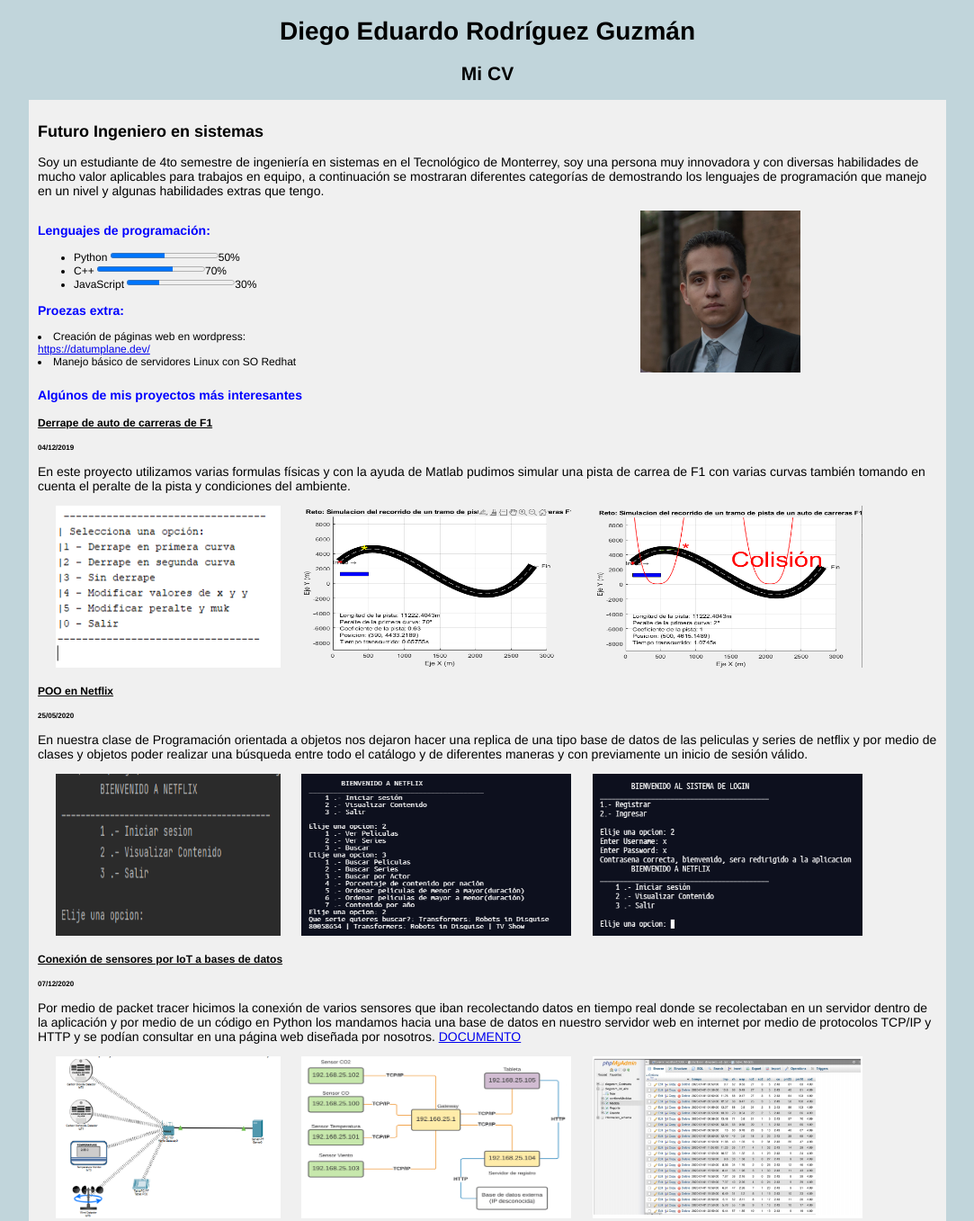
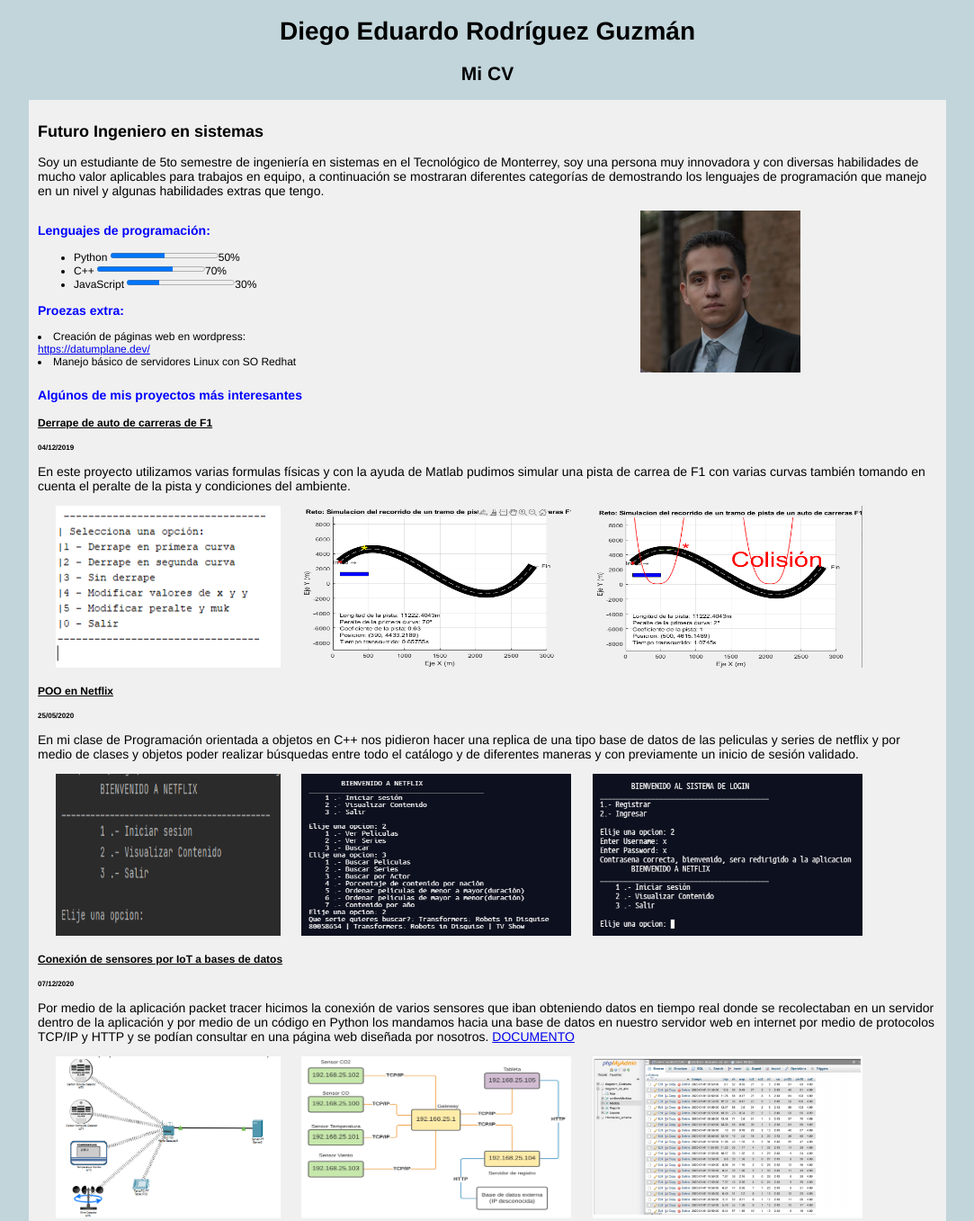
Before and after one commit to Diegorem/Diegorem.github.io, a plain HTML site: page index.html in a window 1280 px wide. Shown: the top 1357 px of the page at 90% size, without its empty margins (98-1181 px from the left). Drawn offline with Linux system fonts and the light colour scheme.

Commit message:
Update index.html

```diff
--- a/index.html
+++ b/index.html
@@ -19,7 +19,7 @@
   </div>
   <div class="main_section">
     <h2>Futuro Ingeniero en sistemas</h2>
-    <p>Soy un estudiante de 4to semestre de ingeniería
+    <p>Soy un estudiante de 5to semestre de ingeniería
       en sistemas en el Tecnológico de Monterrey, soy una persona muy innovadora y con diversas habilidades
       de mucho valor aplicables para trabajos en equipo, a continuación se mostraran diferentes categorías
       de demostrando los lenguajes de programación que manejo en un nivel y algunas habilidades extras que
@@ -56,9 +56,9 @@
       <h4> <u>POO en Netflix</u> </h4>
       <h6>25/05/2020</h6>
         <p>
-          En nuestra clase de Programación orientada a objetos nos dejaron hacer una replica de una tipo base
-          de datos de las peliculas y series de netflix y por medio de clases y objetos poder realizar una
-          búsqueda entre todo el catálogo y de diferentes maneras y con previamente un inicio de sesión válido.
+          En mi clase de Programación orientada a objetos en C++ nos pidieron hacer una replica de una tipo base
+          de datos de las peliculas y series de netflix y por medio de clases y objetos poder realizar
+          búsquedas entre todo el catálogo y de diferentes maneras y con previamente un inicio de sesión validado.
         </p>
         <img src="portafolio/port2.1.png" alt="ss1" WIDTH=250 HEIGHT=180>
         <img src="portafolio/port2.2.png" alt="ss1" WIDTH=300 HEIGHT=180>
@@ -68,7 +68,7 @@
       <h4> <u>Conexión de sensores por IoT a bases de datos</u> </h4>
       <h6>07/12/2020</h6>
       <p>
-        Por medio de packet tracer hicimos la conexión de varios sensores que iban recolectando datos en tiempo
+        Por medio de la aplicación packet tracer hicimos la conexión de varios sensores que iban obteniendo datos en tiempo
         real donde se recolectaban en un servidor dentro de la aplicación y por medio de un código en Python
         los mandamos hacia una base de datos en nuestro servidor web en internet por medio de protocolos
         TCP/IP y HTTP y se podían consultar en una página web diseñada por nosotros.
```
